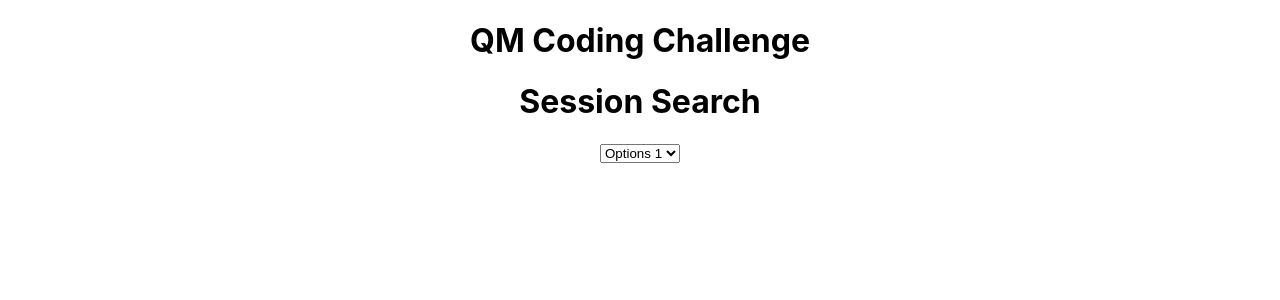
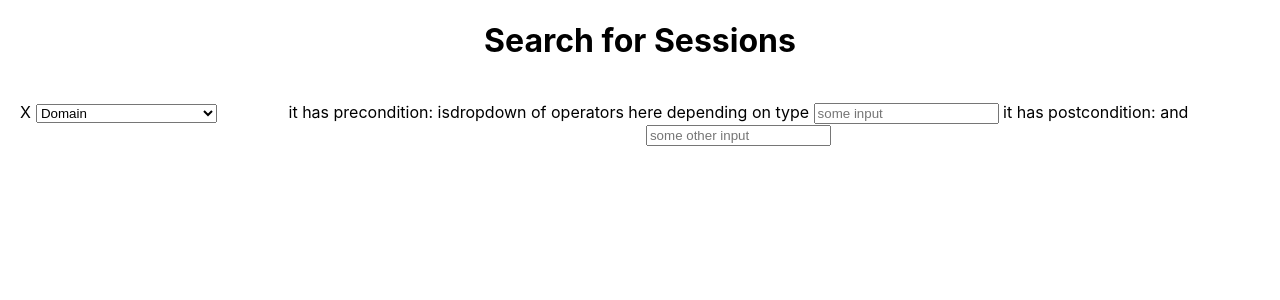
Before and after one commit to omarld/qm_coding_challenge, a React (Create React App) app: page / in a window 1280 px wide. Shown: the top 300 px of the page. Built offline with nearby package versions, Linux system fonts and the light colour scheme.

Commit message:
adding row layout and dropdown select detection

```diff
--- a/src/App.js
+++ b/src/App.js
@@ -3,9 +3,13 @@ import SessionSearch from 'components/SessionSearch';
 
 function App() {
   return (
-    <div className="App">
-      <h1>QM Coding Challenge</h1>
-      <SessionSearch />
+    <div className="App" aria-label="">
+      <header>
+        <h1>Search for Sessions</h1>
+      </header>
+      <main>
+        <SessionSearch />
+      </main>
     </div>
   );
 }
--- a/src/Lib/Constants.js
+++ b/src/Lib/Constants.js
@@ -4,8 +4,8 @@ export const PREDICATE_TYPES = {
 }
 
 export const PREDICATES = {
-    USER_EMAIL: {
-        value: "User Email",
+    DOMAIN: {
+        value: "Domain",
         type: PREDICATE_TYPES.STRING
     },
     SCREEN_WIDTH: {
@@ -36,8 +36,8 @@ export const PREDICATES = {
         value: "Page Response Time (ms)",
         type: PREDICATE_TYPES.NUMERIC
     },
-    DOMAIN: {
-        value: "Domain",
+    USER_EMAIL: {
+        value: "User Email",
         type: PREDICATE_TYPES.STRING
     },
     PAGE_PATH: {
--- /dev/null
+++ b/src/Services/SqlService.js
@@ -0,0 +1,35 @@
+import {PREDICATES , PREDICATE_TYPES} from 'Lib/Constants';
+
+const TypeToOperatorMapping = {};
+
+TypeToOperatorMapping[PREDICATE_TYPES.STRING] = [
+    { key: 1, value: "equals", preCondition: "is", postCondition: "and"  },
+    { key: 2, value: "contains" },
+    { key: 3, value: "starts with" },
+    { key: 4, value: "in list" }
+];
+
+TypeToOperatorMapping[PREDICATE_TYPES.NUMERIC] = [
+    { key: 1, value: "equals" },
+    { key: 2, value: "between", preCondition: "is", postCondition: "and" },
+    { key: 3, value: "greater than" },
+    { key: 3, value: "less than" },
+    { key: 4, value: "in list" }
+];
+
+
+export const getAllConditions = () => {
+    const conditions = [];
+    for(const [key, predicate] of Object.entries(PREDICATES)){
+        conditions.push(
+            {
+                key: key,
+                value: predicate.value,
+                type: predicate.type,
+                operators: TypeToOperatorMapping[predicate.type]
+            }
+        );
+    }
+
+    return conditions;
+}
--- a/src/components/Dropdown/Dropdown.js
+++ b/src/components/Dropdown/Dropdown.js
@@ -15,7 +15,7 @@ class Dropdown extends Component {
         }
 
         this.ref = React.createRef();
-        this.onSelectClick = this.onSelectClick.bind(this);
+        this.onSelectChange = this.onSelectChange.bind(this);
         this.onSelectHandler = this.onSelectHandler.bind(this);
         this.onClickOutside = this.onClickOutside.bind(this);
     }
@@ -31,6 +31,9 @@ class Dropdown extends Component {
         }
 
         this.props.dispatchSelected(value);
+        if(this.props.onSelectHandler && typeof this.props.onSelectHandler === "function"){
+            this.props.onSelectHanlder(value);
+        }
 
         this.setState({
             selected: value,
@@ -44,7 +47,7 @@ class Dropdown extends Component {
         }
 
         return this.props.options.map((option, index) =>{
-            return <Option key={index} onSelectHandler={this.onSelectHandler} option={option}/>
+            return <Option key={option.key || index} onSelectHandler={this.onSelectHandler} option={option}/>
         });
     }
 
@@ -57,18 +60,26 @@ class Dropdown extends Component {
         this.setState({open: false});
     }
 
-    onSelectClick(event){
+    // onSelectClick(event){
+    //     event.preventDefault();
+    //     const tempOpen = !this.state.open;
+    //     if(tempOpen) {
+    //         document.addEventListener("mousedown", this.onClickOutside);
+    //     }
+    //     this.setState({open:!this.state.open});
+    // }
+
+    onSelectChange(event){
         event.preventDefault();
-        const tempOpen = !this.state.open;
-        if(tempOpen) {
-            document.addEventListener("mousedown", this.onClickOutside);
+        const value = event.target.value;
+        if(this.props.onSelectHandler && typeof this.props.onSelectHandler === "function"){
+            this.props.onSelectHandler(value);
         }
-        this.setState({open:!this.state.open});
     }
 
     getSelectHtmlTemplate(){
         const options = this.getOptions();
-        return <select>{options}</select>
+        return <select onChange={this.onSelectChange}>{options}</select>
     }
 
     render(){
--- a/src/components/Row/Row.js
+++ b/src/components/Row/Row.js
@@ -1 +1,53 @@
-import React from 'react';
+import React, { useState } from 'react';
+import Dropdown from 'components/Dropdown/Dropdown';
+
+import styles from './Row.module.scss';
+
+export const Row = (props) =>{
+    const { conditions } = props;
+
+    const firstCondition = conditions[0];
+    const [selectedCondition, setSelectedCondition] = useState(firstCondition);
+    const [selectedOperator, setSelectedOperator] = useState(firstCondition.operators[0]);
+
+    const onSelectHandler = (value) =>{
+        console.log("value selected: " + value)
+    }
+
+    const prePostConditionTemplate = (preCondition, postCondition) =>{
+        return (
+            <div>
+                <span> it has precondition: {preCondition}</span>
+                <span>dropdown of operators here depending on type </span>
+                <input placeholder="some input" type="string"/>
+                <span> it has postcondition: {postCondition} </span>
+                <input placeholder="some other input" type="string"/>
+            </div>
+        )
+    }
+
+    const defaultInputTemplate = () =>{
+        return <Dropdown
+            options={selectedCondition.operators}
+            onSelectHandler={onSelectHandler}/>
+    }
+
+    return(
+        <div className={styles.mainRow}>
+            <div className={styles.remove}>X</div>
+            <div>
+                <Dropdown
+                    options={conditions}
+                    onSelectHandler={onSelectHandler}/>
+            </div>
+            <div className="precond">
+                {(selectedOperator && selectedOperator.preCondition) ?
+                    prePostConditionTemplate(selectedOperator.preCondition, selectedOperator.postCondition)
+                    : defaultInputTemplate()
+                }
+            </div>
+        </div>
+    )
+}
+
+export default Row;
--- /dev/null
+++ b/src/components/Row/Row.module.scss
@@ -0,0 +1,10 @@
+
+.mainRow {
+    display: flex;
+    justify-content: space-between;
+    padding: 20px;
+}
+
+.remove {
+    margin-right: 5px;
+}
--- a/src/components/SessionSearch.js
+++ b/src/components/SessionSearch.js
@@ -1,5 +1,7 @@
 import React, { Component } from 'react';
-import Dropdown from 'components/Dropdown/Dropdown';
+import Row from 'components/Row/Row';
+
+import { getAllConditions } from 'Services/SqlService';
 
 export class SessionSearch extends Component {
 
@@ -8,17 +10,11 @@ export class SessionSearch extends Component {
     }
 
     render() {
-        const options = [
-            {key: 1, value: "Options 1"},
-            {key: 2, value: "Options 2"},
-            {key: 3, value: "Options 3"},
-            {key: 4, value: "Options 4"}
-          ]
+        const conditions = getAllConditions()
         return (
-            <div>
-                <h1>Session Search</h1>
-                <Dropdown options={options}/>
-            </div>
+            <section aria-label="search fields">
+                <Row conditions={conditions}/>
+            </section>
         )
     }
 }
```
Also changed, not shown: src/Services/PredicateService.js (deleted, +0 -18 lines), 2 other files (tests, documents, lock files or other folders).
